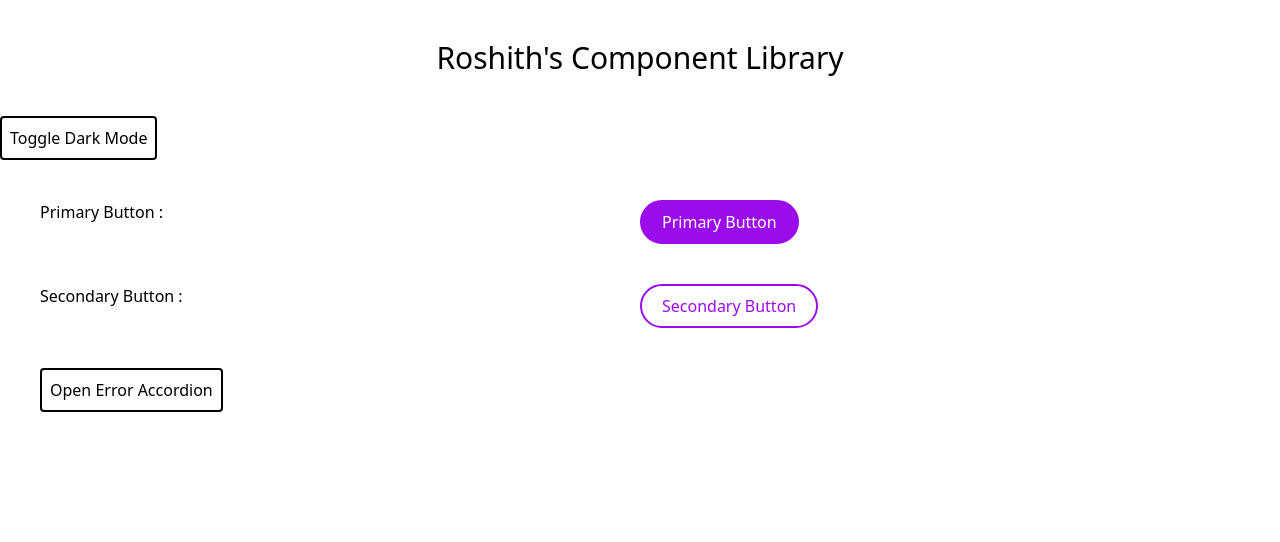
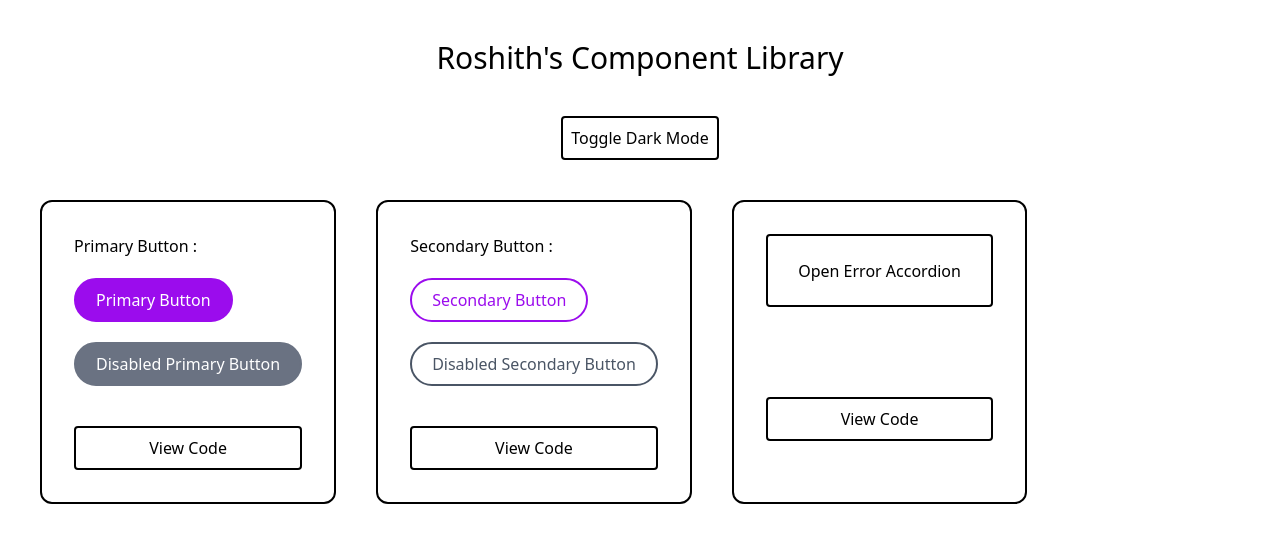
Before and after one commit to roshith-prakash/re-use-it, a React (Vite) app: page / in a window 1280 px wide. Shown: the top 542 px of the page. Built offline with nearby package versions, Linux system fonts and the light colour scheme.

Commit message:
Code for Buttons added

```diff
--- a/src/App.tsx
+++ b/src/App.tsx
@@ -1,13 +1,28 @@
 import { BrowserRouter, Routes, Route } from "react-router-dom";
-import Components from "./pages/Components";
-import CodeDisplay from "./pages/Demo";
+import {
+  ErrorAccordionCodeComponent,
+  Components,
+  PrimaryButtonCodeComponent,
+  SecondaryButtonCodeComponent,
+} from "./pages";
 
 function App() {
   return (
     <BrowserRouter>
       <Routes>
         <Route path="/" element={<Components />} />
-        <Route path="/demo" element={<CodeDisplay />} />
+        <Route
+          path="/error-accordion"
+          element={<ErrorAccordionCodeComponent />}
+        />
+        <Route
+          path="/primary-button"
+          element={<PrimaryButtonCodeComponent />}
+        />
+        <Route
+          path="/secondary-button"
+          element={<SecondaryButtonCodeComponent />}
+        />
       </Routes>
     </BrowserRouter>
   );
--- a/src/components/PrimaryButton.tsx
+++ b/src/components/PrimaryButton.tsx
@@ -4,17 +4,22 @@ const PrimaryButton = ({
   text,
   onClick,
   className,
+  disabled,
+  disabledText = "",
 }: {
   text: string | ReactNode;
   onClick?: MouseEventHandler<HTMLButtonElement>;
   className?: string;
+  disabled?: boolean;
+  disabledText?: string;
 }) => {
   return (
     <button
       onClick={onClick}
-      className={`border-cta bg-cta hover:bg-hovercta hover:border-hovercta w-fit min-w-14 cursor-pointer rounded-full border-2 px-5 py-2 text-white transition-all hover:scale-105 ${className}`}
+      disabled={disabled}
+      className={`border-cta bg-cta hover:bg-hovercta hover:border-hovercta disable w-fit min-w-14 rounded-full border-2 px-5 py-2 text-white transition-all disabled:border-gray-500 disabled:bg-gray-500 ${!disabled && "cursor-pointer hover:scale-105"} ${className}`}
     >
-      {text}
+      {disabled ? (disabledText.length > 0 ? disabledText : text) : text}
     </button>
   );
 };
--- a/src/components/SecondaryButton.tsx
+++ b/src/components/SecondaryButton.tsx
@@ -4,17 +4,22 @@ const SecondaryButton = ({
   text,
   onClick,
   className,
+  disabled,
+  disabledText = "",
 }: {
   text: string | ReactNode;
   onClick?: MouseEventHandler<HTMLButtonElement>;
   className?: string;
+  disabled?: boolean;
+  disabledText?: string;
 }) => {
   return (
     <button
       onClick={onClick}
-      className={`border-cta text-cta hover:bg-cta dark:hover:text-darkbg w-fit min-w-14 cursor-pointer rounded-full border-2 px-5 py-2 transition-all hover:scale-105 hover:text-white dark:border-white dark:text-white dark:hover:bg-white ${className}`}
+      disabled={disabled}
+      className={`border-cta text-cta hover:bg-cta dark:hover:text-darkbg w-fit min-w-14 rounded-full border-2 px-5 py-2 transition-all hover:scale-105 hover:text-white disabled:border-gray-600 disabled:text-gray-600 disabled:hover:scale-100 disabled:hover:bg-transparent dark:border-white dark:text-white dark:hover:bg-white dark:disabled:border-gray-400 dark:disabled:text-gray-400 ${!disabled && "cursor-pointer hover:scale-105"} ${className}`}
     >
-      {text}
+      {disabled ? (disabledText.length > 0 ? disabledText : text) : text}
     </button>
   );
 };
--- a/src/pages/Components.tsx
+++ b/src/pages/Components.tsx
@@ -1,40 +1,79 @@
 import { useState } from "react";
 import { ErrorAccordion, PrimaryButton, SecondaryButton } from "../components";
 import { ContextValue, useDarkMode } from "../context/DarkModeContext";
+import { Link } from "react-router-dom";
 
 function Components() {
   const { isDarkMode, toggleDarkMode } = useDarkMode() as ContextValue;
   const [isOpen, setIsOpen] = useState(false);
 
   return (
-    <div className="h-screen w-screen dark:bg-black/90">
+    <div className="dark:bg-darkbg min-h-screen dark:text-white">
       <h1 className="py-10 text-center text-3xl dark:text-white">
         Roshith's Component Library {isDarkMode ? "(Dark Mode)" : ""}
       </h1>
+
+      <div className="flex justify-center">
         <button
           onClick={toggleDarkMode}
-        className="w-fit cursor-pointer rounded border-2 p-2 dark:text-white"
+          className="e w-fit cursor-pointer rounded border-2 p-2 dark:text-white"
         >
           Toggle Dark Mode
         </button>
+      </div>
 
       {/* Components */}
-      <div className="grid grid-cols-2 gap-y-10 p-10 dark:text-white">
-        <span>Primary Button : </span>
+      <div className="flex flex-wrap gap-10 p-10">
+        <div className="grid grid-cols-1 gap-y-5 rounded-xl border-2 p-8">
+          <p>Primary Button : </p>
           <PrimaryButton text="Primary Button" />
+          <PrimaryButton disabled text="Disabled Primary Button" />
 
-        <span>Secondary Button : </span>
+          <Link to="/primary-button" className="mt-5">
+            <button
+              onClick={toggleDarkMode}
+              className="e w-full cursor-pointer rounded border-2 p-2 dark:text-white"
+            >
+              View Code
+            </button>
+          </Link>
+        </div>
+
+        <div className="grid grid-cols-1 gap-y-5 rounded-xl border-2 p-8">
+          <p>Secondary Button : </p>
           <SecondaryButton text="Secondary Button" />
+          <SecondaryButton disabled text="Disabled Secondary Button" />
 
+          <Link to="/secondary-button" className="mt-5">
+            <button
+              onClick={toggleDarkMode}
+              className="e w-full cursor-pointer rounded border-2 p-2 dark:text-white"
+            >
+              View Code
+            </button>
+          </Link>
+        </div>
+
+        <div className="grid grid-cols-1 gap-y-5 rounded-xl border-2 p-8">
           <button
             onClick={() => {
               setIsOpen((prev) => !prev);
             }}
-          className="w-fit cursor-pointer rounded border-2 p-2 dark:text-white"
+            className="w-full cursor-pointer rounded border-2 p-2 dark:text-white"
           >
             {isOpen ? "Close" : "Open"} Error Accordion
           </button>
           <ErrorAccordion text="This is an error message." isOpen={isOpen} />
+
+          <Link to="/error-accordion" className="mt-5">
+            <button
+              onClick={toggleDarkMode}
+              className="e w-full cursor-pointer rounded border-2 p-2 dark:text-white"
+            >
+              View Code
+            </button>
+          </Link>
+        </div>
       </div>
     </div>
   );
--- a/src/pages/Demo.tsx
+++ b/src/pages/ErrorAccordionCodeComponent.tsx
@@ -20,9 +20,9 @@ const ErrorAccordionCode = `const ErrorAccordion = ({
 
 export default ErrorAccordion;`;
 
-const CodeDisplay = () => {
+const ErrorAccordionCodeComponent = () => {
   return (
-    <div style={{ padding: "20px" }}>
+    <div className="dark:bg-darkbg min-h-screen p-10 dark:text-white">
       <h1 className="py-2 pl-1 italic">ErrorAccordion.tsx</h1>
       <CopyBlock
         text={ErrorAccordionCode}
@@ -35,4 +35,4 @@ const CodeDisplay = () => {
   );
 };
 
-export default CodeDisplay;
+export default ErrorAccordionCodeComponent;
--- /dev/null
+++ b/src/pages/PrimaryButtonCodeComponent.tsx
@@ -0,0 +1,47 @@
+import { CopyBlock, dracula } from "react-code-blocks";
+
+const PrimaryButtonCode = `import { MouseEventHandler, ReactNode } from "react";
+
+const PrimaryButton = ({
+  text,
+  onClick,
+  className,
+  disabled,
+  disabledText = "",
+}: {
+  text: string | ReactNode;
+  onClick?: MouseEventHandler<HTMLButtonElement>;
+  className?: string;
+  disabled?: boolean;
+  disabledText?: string;
+}) => {
+  return (
+    <button
+      onClick={onClick}
+      disabled={disabled}
+      className={\`border-cta bg-cta hover:bg-hovercta hover:border-hovercta disable w-fit min-w-14 rounded-full border-2 px-5 py-2 text-white transition-all disabled:border-gray-500 disabled:bg-gray-500 \${!disabled && "cursor-pointer hover:scale-105"} \${className}\`}
+    >
+      {disabled ? (disabledText.length > 0 ? disabledText : text) : text}
+    </button>
+  );
+};
+
+export default PrimaryButton;
+`;
+
+const PrimaryButtonCodeComponent = () => {
+  return (
+    <div className="dark:bg-darkbg min-h-screen p-10 dark:text-white">
+      <h1 className="py-2 pl-1 italic">PrimaryButton.tsx</h1>
+      <CopyBlock
+        text={PrimaryButtonCode}
+        language="typescript"
+        showLineNumbers={true}
+        theme={dracula}
+        codeBlock
+      />
+    </div>
+  );
+};
+
+export default PrimaryButtonCodeComponent;
--- /dev/null
+++ b/src/pages/SecondaryButtonCodeComponent.tsx
@@ -0,0 +1,46 @@
+import { CopyBlock, dracula } from "react-code-blocks";
+
+const SecondaryButtonCode = `import { MouseEventHandler, ReactNode } from "react";
+
+const SecondaryButton = ({
+  text,
+  onClick,
+  className,
+  disabled,
+  disabledText = "",
+}: {
+  text: string | ReactNode;
+  onClick?: MouseEventHandler<HTMLButtonElement>;
+  className?: string;
+  disabled?: boolean;
+  disabledText?: string;
+}) => {
+  return (
+    <button
+      onClick={onClick}
+      disabled={disabled}
+      className={\`border-cta text-cta hover:bg-cta dark:hover:text-darkbg w-fit min-w-14 rounded-full border-2 px-5 py-2 transition-all hover:scale-105 hover:text-white disabled:border-gray-600 disabled:text-gray-600 disabled:hover:scale-100 disabled:hover:bg-transparent dark:border-white dark:text-white dark:hover:bg-white dark:disabled:border-gray-400 dark:disabled:text-gray-400 \${!disabled && "cursor-pointer hover:scale-105"} \${className}\`}
+    >
+      {disabled ? (disabledText.length > 0 ? disabledText : text) : text}
+    </button>
+  );
+};
+
+export default SecondaryButton;`;
+
+const SecondaryButtonCodeComponent = () => {
+  return (
+    <div className="dark:bg-darkbg min-h-screen p-10 dark:text-white">
+      <h1 className="py-2 pl-1 italic">SecondaryButton.tsx</h1>
+      <CopyBlock
+        text={SecondaryButtonCode}
+        language="typescript"
+        showLineNumbers={true}
+        theme={dracula}
+        codeBlock
+      />
+    </div>
+  );
+};
+
+export default SecondaryButtonCodeComponent;
--- /dev/null
+++ b/src/pages/index.ts
@@ -0,0 +1,11 @@
+import Components from "./Components";
+import ErrorAccordionCodeComponent from "./ErrorAccordionCodeComponent";
+import PrimaryButtonCodeComponent from "./PrimaryButtonCodeComponent";
+import SecondaryButtonCodeComponent from "./SecondaryButtonCodeComponent";
+
+export {
+  ErrorAccordionCodeComponent,
+  Components,
+  PrimaryButtonCodeComponent,
+  SecondaryButtonCodeComponent,
+};
```
Also changed, not shown: src/assets/waves.svg (added), 1 other file (tests, documents, lock files or other folders). Lines whose indentation alone changed are shown as unchanged.
